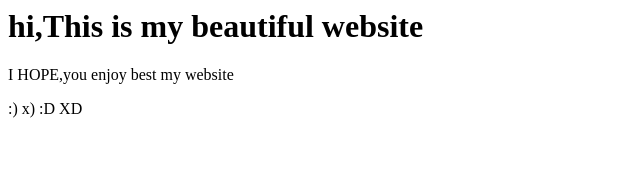
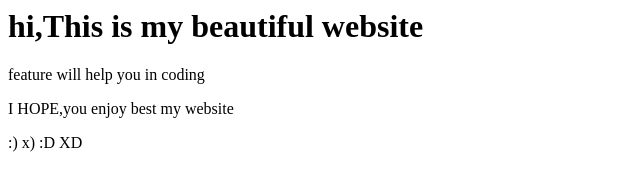
Before and after one commit to aliahmad-qari/Qarialiahmad-repo, a plain HTML site: page index.html in a window 1280 px wide. Shown: the whole page, without its empty margins (0-640 px from the left). Drawn offline with Linux system fonts and the light colour scheme.

Commit message:
add the feature 1

```diff
--- a/index.html
+++ b/index.html
@@ -1,6 +1,7 @@
 <html>
 <title>this is my website</title>
 <h1>  hi,This is my beautiful website</h1>
+<p>feature will help you in coding </p>
 <p>I HOPE,you enjoy best my website</p>
 <p> :) x) :D XD </p>
 </html>
```
